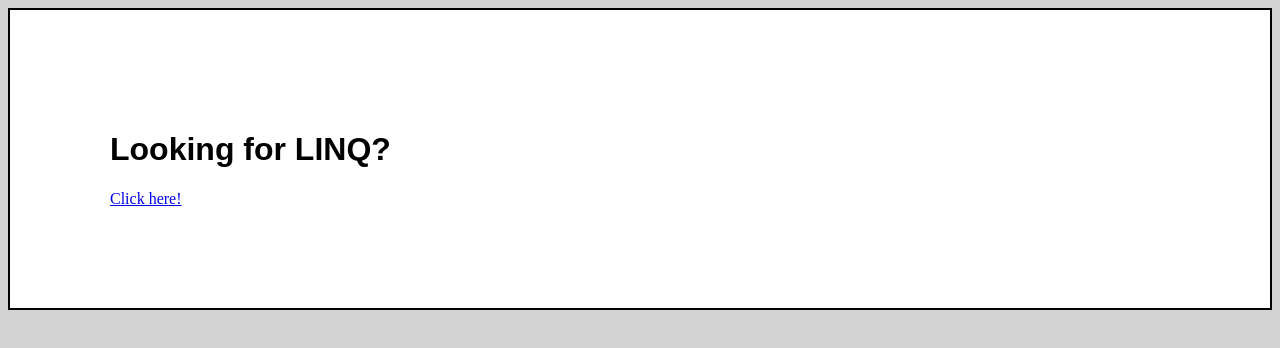
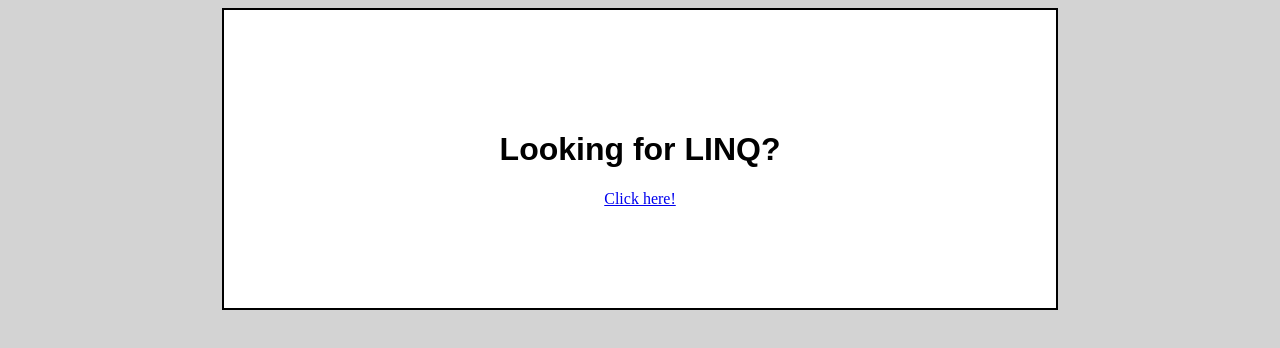
Before and after one commit to chrispua1/chrispua1.github.io, a plain HTML site: page index.html in a window 1280 px wide. Drawn offline with Linux system fonts and the light colour scheme.

Commit message:
Update main.css

```diff
--- a/css/main.css
+++ b/css/main.css
@@ -1,5 +1,7 @@
 body {
   background-color: lightgray;
+  text-align: center;
+  height: 100%;
 }
 
 h1, p {
@@ -11,4 +13,5 @@ div {
   padding: 100px;
   border: 2px solid black;
   background-color: white;
+  width: 50%;
 }
```
